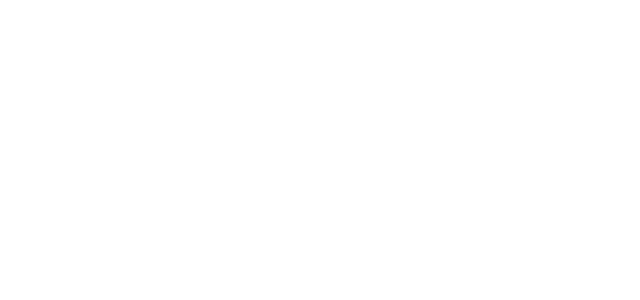
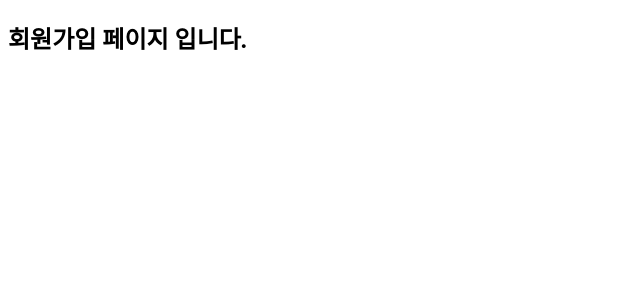
Before and after one commit to ParkSohyunee/wanted-pre-onboarding-challenge-fe-27, a React (Vite) app: page /auth/signup in a window 1280 px wide. Shown: the top 300 px of the page, without its empty margins (0-640 px from the left). Built offline with nearby package versions, Linux system fonts and the light colour scheme.

Commit message:
feat: 홈/회원가입/로그인 route 설정

```diff
--- a/src/main.tsx
+++ b/src/main.tsx
@@ -1,9 +1,10 @@
 import { StrictMode } from "react";
 import { createRoot } from "react-dom/client";
-import App from "./App.tsx";
+
+import Router from "./routes/index.tsx";
 
 createRoot(document.getElementById("root")!).render(
   <StrictMode>
-    <App />
+    <Router />
   </StrictMode>
 );
--- /dev/null
+++ b/src/routes/index.tsx
@@ -0,0 +1,24 @@
+import { createBrowserRouter, RouterProvider } from "react-router-dom";
+
+import Home from "./pages/Home";
+import Login from "./pages/Login";
+import SignUp from "./pages/SignUp";
+
+const router = createBrowserRouter([
+  {
+    path: "/",
+    element: <Home />,
+  },
+  {
+    path: "/auth/login",
+    element: <Login />,
+  },
+  {
+    path: "/auth/signup",
+    element: <SignUp />,
+  },
+]);
+
+export default function Router() {
+  return <RouterProvider router={router} />;
+}
--- /dev/null
+++ b/src/routes/pages/Home.tsx
@@ -0,0 +1,7 @@
+export default function Home() {
+  return (
+    <section>
+      <h1>홈페이지 입니다.</h1>
+    </section>
+  );
+}
--- /dev/null
+++ b/src/routes/pages/Login.tsx
@@ -0,0 +1,7 @@
+export default function Login() {
+  return (
+    <section>
+      <h1>로그인 페이지 입니다.</h1>
+    </section>
+  );
+}
--- /dev/null
+++ b/src/routes/pages/SignUp.tsx
@@ -0,0 +1,7 @@
+export default function SignUp() {
+  return (
+    <section>
+      <h1>회원가입 페이지 입니다.</h1>
+    </section>
+  );
+}
```
